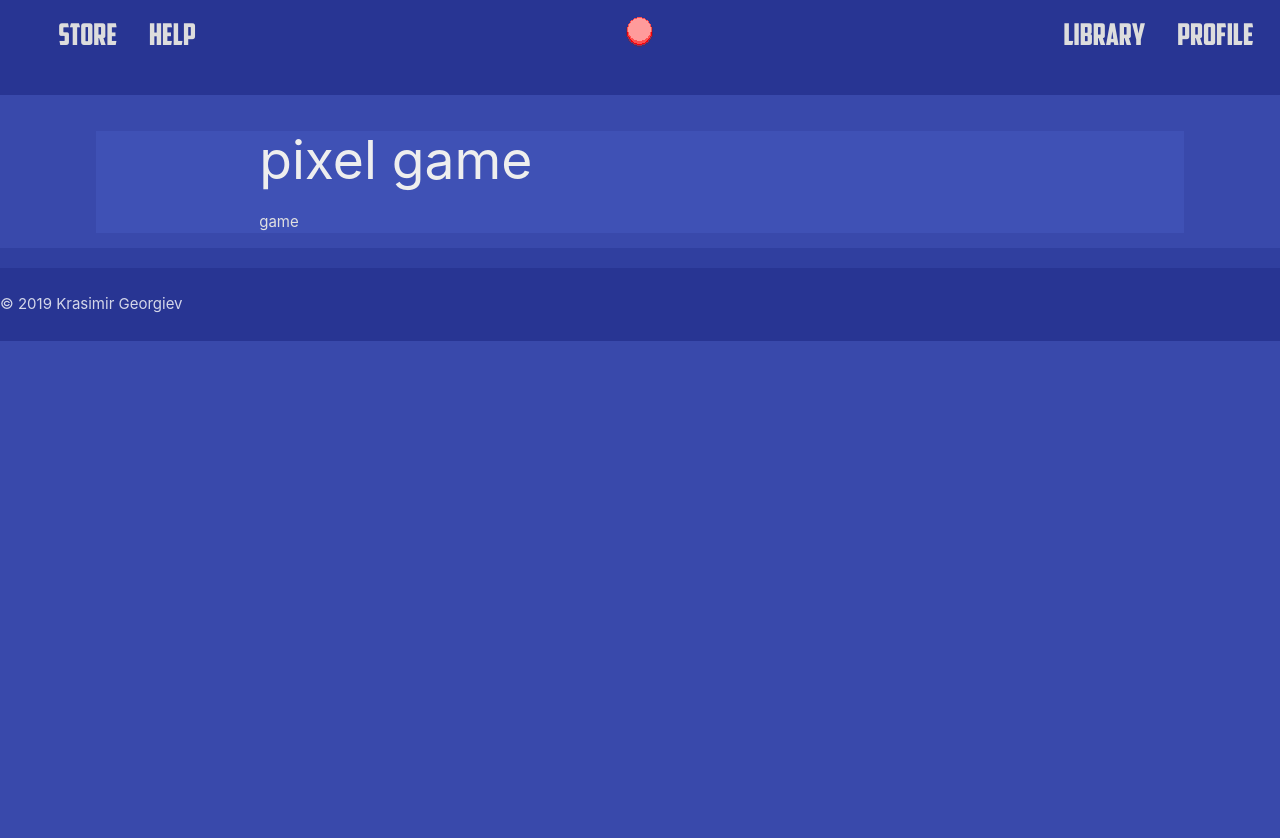
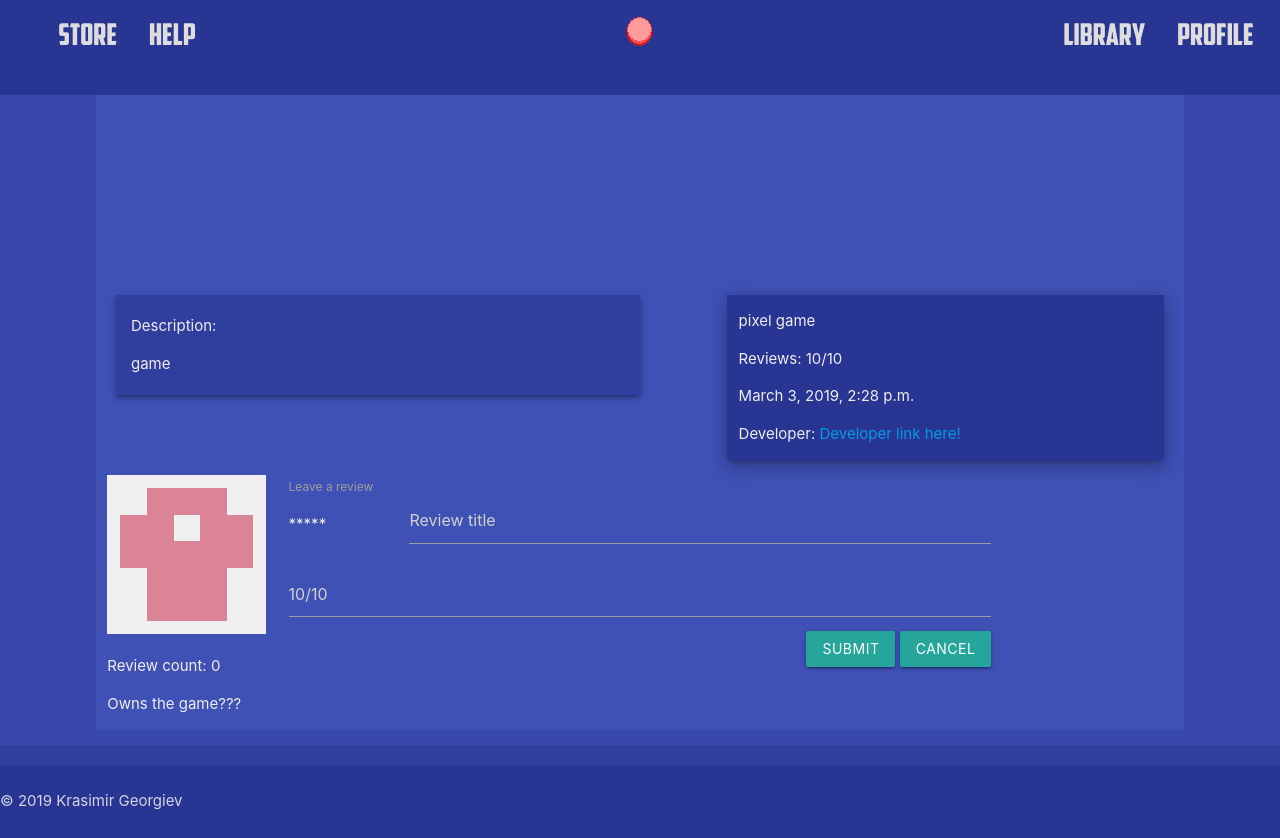
Before and after one commit to Krasi2405/GamesStore, a Django app: page /store/game/2/ in a window 1280 px wide. Before the commit the page ends 341 px from the top, so only its background shows below. Run offline with Django 3.2, Linux system fonts and the light colour scheme; data comes from the database, SQL or seed files in the repository.

Commit message:
Add image tabs with zoom in function. Paralax with title which is not working. Review form. Not functional

```diff
--- a/games_store/store/static/css/store.css
+++ b/games_store/store/static/css/store.css
@@ -11,3 +11,23 @@
 	width: 50%;
 	margin: 0 auto;
 }
+
+#description-box {
+	padding: 5px 0;
+}
+
+#description-box p {
+	margin: 15px;
+}
+
+.margin-hor-40 {
+	margin: 0 40px;
+}
+
+.margin-hor-20 {
+	margin: 0 20px;
+}
+
+.parallax-container {
+	height: 200px;
+}
--- a/games_store/store/static/js/carousel.js
+++ /dev/null
@@ -1,17 +0,0 @@
-const slide_time_ms = 5000
-
-function next_image() {
-	$('.carousel').carousel('next');
-}
-
-$(document).ready(function(){
-	let options = {
-		fullWidth: true,
-		indicators: true,
-		duration: 300,
-		padding: 50,
-	}
-	$('.carousel').carousel(options);
-
-	window.setInterval(next_image, slide_time_ms);
-});
--- /dev/null
+++ b/games_store/store/static/js/materialbox.js
@@ -0,0 +1,3 @@
+$(document).ready(function(){
+    $('.materialboxed').materialbox();
+});
--- /dev/null
+++ b/games_store/store/static/js/paralax.js
@@ -0,0 +1,3 @@
+$(document).ready(function(){
+    $('.parallax').parallax();
+});
--- /dev/null
+++ b/games_store/store/static/js/tabs.js
@@ -0,0 +1,3 @@
+$(document).ready(function(){
+    $('.tabs').tabs();
+});
--- a/games_store/store/templates/store/detail.html
+++ b/games_store/store/templates/store/detail.html
@@ -7,20 +7,76 @@
 {% endblock %}
 
 {% block content %}
-	<div class = "container">
-		<h2 class = "grey-text text-lighten-3">{{ game.name }}</h2>
+	<div class = "grey-text text-lighten-3">
+		<div class="parallax-container">
+	    	<div class="parallax"><img src="{{ game.get_thumbnail_url }}"></div>
+	    </div>
+
 		{% if images %}
-			<div class = "carousel carousel-slider">
-			{% for image in images %}
-				<div class = "carousel-item"><img src = "{{ image.get_url }}"></div>
-			{% endfor %}
+			<div class = "row">
+			<!--
+				{% for image in images %}
+					<div id="{{ image.get_url }}" class="col s12">
+						<img src = "{{ image.get_url }}">
+					</div>
+				{% endfor %} -->
+			    <ul class="tabs">
+		      		{% for image in images %}
+		      			<li class ="tab col s6 m3 l2">
+		      				<img src = "{{ image.get_url }}" class = "materialboxed game-image">
+		      			</li>
+			        {% endfor %}
+			    </ul>
+
+		    </div>
+	    {% endif %}
+
+		<div class = "row margin-hor-20">
+			<div id = "description-box" class = "indigo darken-2 z-depth-2 col s12 m6">
+				<p>Description:</p>
+				<p id = "description-text">{{ game.description }}</p>
 			</div>
-		{% endif %}
+			<div class = "col s12 m1"></div>
+			<div class = "col s12 m5 indigo darken-3 z-depth-3">
+				<p id = "title">{{ game.name }}</p>
+				<p id = "review-num">Reviews: 10/10</p>
+				<p id = "release-date">{{ game.release_date }}</p>
+				<p id = "developer-link">Developer: <a href = "#to_developer">Developer link here!</a></p>
+			</div>
+		</div>
 
-		<p class = "description grey-text text-lighten-2">{{ game.description }}</p>
+		<div id = "review-form" class = "row input-field">
+			<div class = "col s12 m2 l2">
+				<img src = "{% static 'images/user_icon.png' %}" class = "game-image">
+				<p>Review count: 0</p>
+				<p>Owns the game???</p>
+			</div>
+			<div class = "col s10 m8 l8">
+				<label>Leave a review</label>
+				<div class = "row">
+					<div class = "col s2">
+						<p>*****</p>
+					</div>
+					<div class = "col s10">
+						<input placeholder = "Review title" id="input_text" type="text">
+					</div>
+				</div>
+				<textarea placeholder="10/10" id="review-textarea" class="materialize-textarea"></textarea>
+				<div class = "right-align">
+					<button id = "submit-btn" class = "btn" type = "submit" name = "action">Submit</button>
+					<button id = "cancel-btn" class = "btn">Cancel</button>
+				</div>
+        	</div>
+		</div>
+
+		<div class = "reviews">
+
+		</div>
 
 	</div>
 
 
-	<script src = "{% static 'js/carousel.js' %}"></script>
+	<!---<script src = "{% static 'js/tabs.js' %}"></script>-->
+	<script src = "{% static 'js/paralax.js' %}"></script>
+	<script src = "{% static 'js/materialbox.js' %}"></script>
 {% endblock %}
--- a/games_store/templates/layout.html
+++ b/games_store/templates/layout.html
@@ -27,10 +27,10 @@
 				<a href = "{% url 'store:index' %}">Store</a>
 				<a href = "">Help</a>
 			</div>
-			<div class = "col s1 l4 center-align circle">
+			<div class = "col s2 l4 center-align circle">
 				<img src = "{% static 'images/store_icon.png' %}">
 			</div>
-			<div class = "col s6 l4 right-align">
+			<div class = "col s5 l4 right-align">
 				<a href = "">Library</a>
 				<a href = "">Profile</a>
 			</div>
```
Also changed, not shown: games_store/store/static/images/user_icon.png (added).
